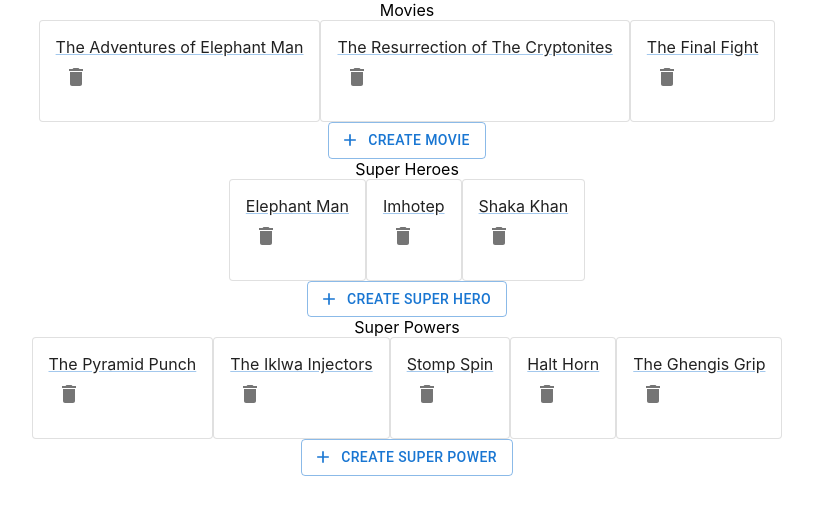
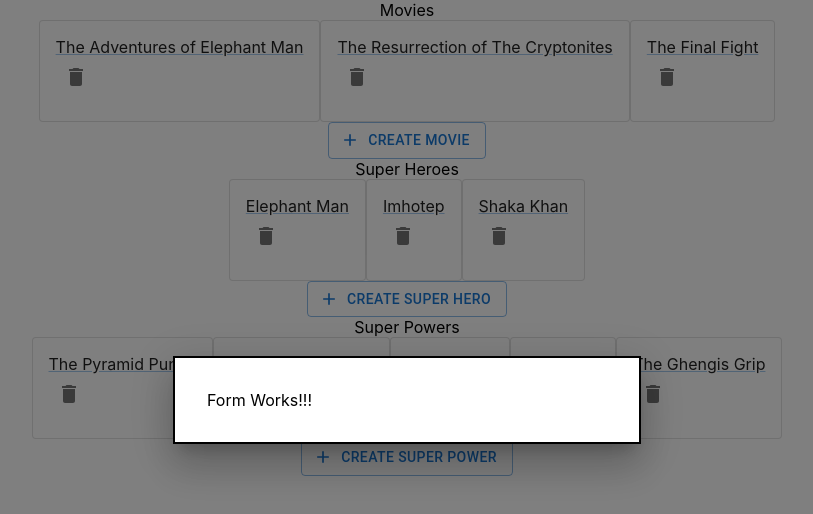
Before and after one commit to TluwaniMS/react-redux-store-test, a React (Create React App) app: page / in a window 1280 px wide. Both pictures are taken after a click on the button "CREATE MOVIE". Shown: the top 514 px of the page, without its empty margins (233-1046 px from the left). Built offline with nearby package versions, Linux system fonts and the light colour scheme.

Commit message:
adding-modal-display

```diff
--- a/src/components/LandingPageComponent/LandingPageComponent.js
+++ b/src/components/LandingPageComponent/LandingPageComponent.js
@@ -1,17 +1,36 @@
 import { Link } from "@mui/material";
-import React from "react";
+import React, { useState } from "react";
 import Button from "@mui/material/Button";
 import AddIcon from "@mui/icons-material/Add";
+import Modal from "@mui/material/Modal";
+import Box from "@mui/material/Box";
 import { useSelector } from "react-redux";
 import MoviesDisplay from "../../displays/MoviesDisplay/MoviesDisplay";
 import SuperHeroesDisplay from "../../displays/SuperHeroesDisplay/SuperHeroesDisplay";
 import SuperPowersDisplay from "../../displays/SuperPowersDisplay/SuperPowersDisplay";
 import "./LandingPageComponent.css";
+import ModalFormDisplay from "../../displays/ModalFormDisplay/ModalFormDisplay";
 
 const LandingPageComponent = () => {
+  const [open, setOpen] = useState(false);
+  const handleOpen = () => setOpen(true);
+  const handleClose = () => setOpen(false);
+
   const movies = useSelector((state) => state.movies);
   const superHeroes = useSelector((state) => state.superHeroes);
   const superPowers = useSelector((state) => state.superPowers);
+
+  const style = {
+    position: "absolute",
+    top: "50%",
+    left: "50%",
+    transform: "translate(-50%, -50%)",
+    width: 400,
+    bgcolor: "background.paper",
+    border: "2px solid #000",
+    boxShadow: 24,
+    p: 4
+  };
 
   return (
     <div>
@@ -25,7 +44,7 @@ const LandingPageComponent = () => {
           ))}
         </div>
         <div className="landing-page-sectioned-button-container">
-          <Button variant="outlined" startIcon={<AddIcon />}>
+          <Button variant="outlined" startIcon={<AddIcon />} onClick={handleOpen}>
             Create Movie
           </Button>
         </div>
@@ -40,7 +59,7 @@ const LandingPageComponent = () => {
           ))}
         </div>
         <div className="landing-page-sectioned-button-container">
-          <Button variant="outlined" startIcon={<AddIcon />}>
+          <Button variant="outlined" startIcon={<AddIcon />} onClick={handleOpen}>
             Create Super Hero
           </Button>
         </div>
@@ -55,11 +74,17 @@ const LandingPageComponent = () => {
           ))}
         </div>
         <div className="landing-page-sectioned-button-container">
-          <Button variant="outlined" startIcon={<AddIcon />}>
+          <Button variant="outlined" startIcon={<AddIcon />} onClick={handleOpen}>
             Create Super Power
           </Button>
         </div>
       </div>
+
+      <Modal open={open} onClose={handleClose}>
+        <Box sx={style}>
+          <ModalFormDisplay />
+        </Box>
+      </Modal>
     </div>
   );
 };
--- /dev/null
+++ b/src/displays/ModalFormDisplay/ModalFormDisplay.js
@@ -0,0 +1,7 @@
+import React from "react";
+
+const ModalFormDisplay = () => {
+  return <div>Form Works!!!</div>;
+};
+
+export default ModalFormDisplay;
```
